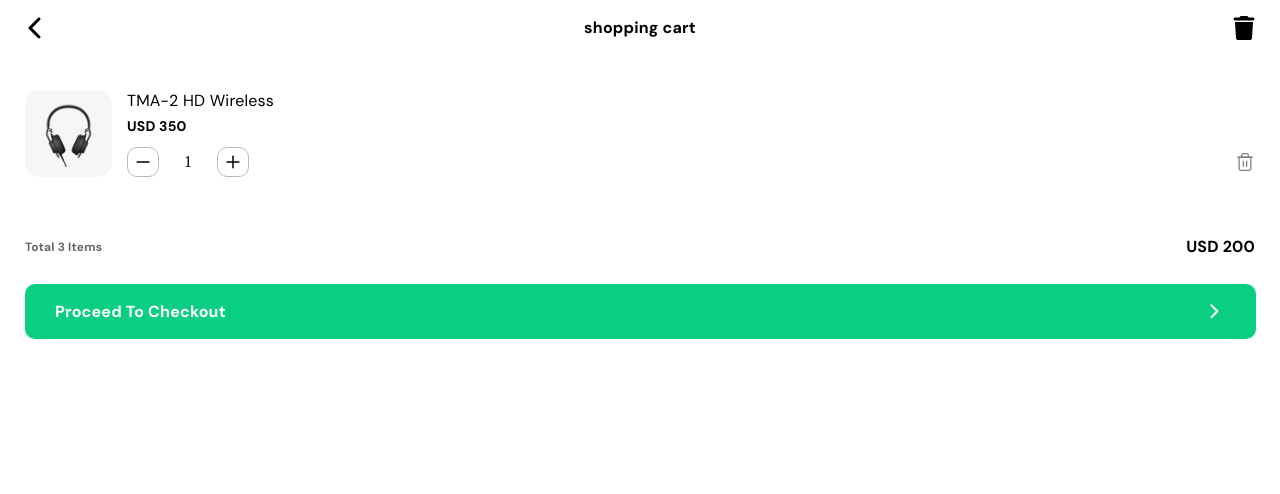
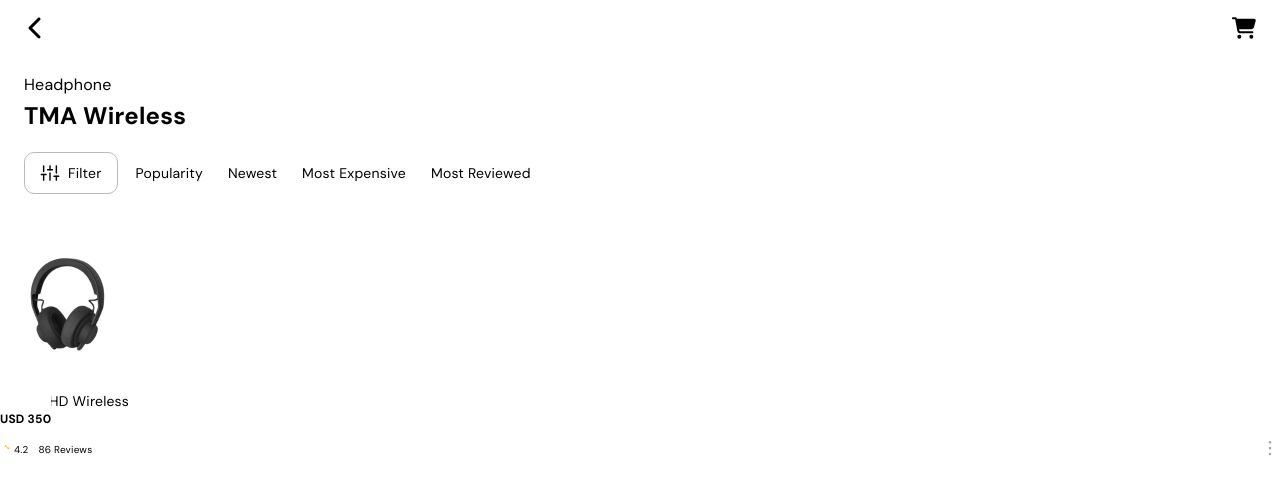
Before and after one commit to subhakant31/mern-audio-ecommerce, a React (Create React App) app: page / in a window 1280 px wide. Shown: the top 494 px of the page. Built offline with nearby package versions, Linux system fonts and the light colour scheme.

Commit message:
results page

```diff
--- a/src/App.jsx
+++ b/src/App.jsx
@@ -1,13 +1,14 @@
 import React from "react";
 import "./App.scss";
 import HomePage from "./pages/HomePage/HomePage";
-import ProfilePage  from "./pages/ProfilePage/ProfilePage";
+import ProfilePage from "./pages/ProfilePage/ProfilePage";
 import WishlistPage from "./pages/WishList/WishlistPage";
+import ResultsPage from "./pages/ResultsPage/ResultsPage";
 import AddToCartPage from "./pages/AddToCartPage/AddToCartPage";
 function App() {
   return (
     <React.Fragment>
-    <AddToCartPage/>
+      <ResultsPage />
     </React.Fragment>
   );
 }
--- a/src/components/PageHeaders/PageHeaders.scss
+++ b/src/components/PageHeaders/PageHeaders.scss
@@ -7,7 +7,7 @@
   padding: 0px 25px 0 24px;
   margin-top: 20px;
 
-  &__main-heading {
+  &__sub-heading {
     font-family: DM-Sans;
     display: block;
     font-size: 24px;
@@ -17,7 +17,7 @@
   }
   text-transform: capitalize;
 
-  &__sub-heading {
+  &__main-heading {
     font-family: DM-Sans;
     font-size: 16px;
     line-height: 20px;
--- a/src/components/ShoppingProduct/CartQuantity/CartControl.jsx
+++ b/src/components/ShoppingProduct/CartQuantity/CartControl.jsx
@@ -1,18 +1,52 @@
-import React from "react";
+import React, { useState } from "react";
 import "./CartControl.scss";
 
-function CartControl() {
+/*
+    @function : CartControl
+    @description : component function for adding/removing cart items
+    @param : props object
+  */
+function CartControl(props) {
+  const [itemCount, setItemCount] = useState(1); //initial item count
+  const minValue = 1; //minimum value under which item cannot be added
+  const maxValue = 5; //maximum value above which item cannot be added
+
+  /*
+    @function : handleClick
+    @description : function that increases/decreases item count when clicked on add/remove button
+    @param : event object
+  */
+  function handleClick(e) {
+    e.preventDefault();
+    //condition for item addition
+    if (e.target.parentNode.classList.contains("controls__plus")) {
+      if (itemCount != maxValue) {
+        setItemCount((prevItemCount) => {
+          return prevItemCount + 1;
+        });
+      }
+    }
+    //condition for item removal
+    else if (e.target.parentNode.classList.contains("controls__minus")) {
+      if (itemCount != minValue) {
+        setItemCount((prevItemCount) => {
+          return prevItemCount - 1;
+        });
+      }
+    }
+  }
+
   return (
     <div className="controls">
-      <a href="" className="controls__minus">
+      <a href="" className="controls__minus" onClick={handleClick}>
         <img
           src="./assets/images/icons/productminus.svg"
           alt="minus a product"
         />
       </a>
-      <span className="controls__number">1</span>
+      <span className="controls__number">{itemCount}</span>
 
-      <a href="" className="controls__plus">
+      <a href="" className="controls__plus" onClick={handleClick}>
         <img src="./assets/images/icons/productadd.svg " alt="add a product" />
       </a>
     </div>
--- a/src/components/ShoppingProduct/ProductItem/ProductItem.jsx
+++ b/src/components/ShoppingProduct/ProductItem/ProductItem.jsx
@@ -3,10 +3,16 @@
 import CartControl from "../CartQuantity/CartControl";
 import ProductDelete from "../ProductDelete/ProductDelete";
 
-function ProductItem() {
+function ProductItem(props) {
+  const hasControls = props.hasControls; // flag that tells whether the product item has controls to add or remove items from the cart
+
   return (
     <div className="product-cart-details">
-      <a href="" className="product-cart-details__image"  aria-label="cart item image">
+      <a
+        href=""
+        className="product-cart-details__image"
+        aria-label="cart item image"
+      >
         <img
           src="./assets/images/productImages/productimage1.png"
           alt="headset"
@@ -19,7 +25,7 @@
           <span className="product-cart-cost">USD 350</span>
         </div>
         <div className="product-cart-details__data__controls">
-          <CartControl></CartControl>
+          {hasControls && <CartControl></CartControl>}
           <ProductDelete></ProductDelete>
         </div>
       </div>
--- a/src/pages/AddToCartPage/AddToCartPage.jsx
+++ b/src/pages/AddToCartPage/AddToCartPage.jsx
@@ -1,10 +1,10 @@
 import React from "react";
 import "./AddToCartPage.scss";
 import CartTotalCost from "../../components/CartTotalCost/CartTotalCost";
-import CheckoutCart from '../../components/ProductActionButtonWithArrow/ProductActionButtonWithArrow';
+import CheckoutCart from "../../components/ProductActionButtonWithArrow/ProductActionButtonWithArrow";
 import ProductItem from "../../components/ShoppingProduct/ProductItem/ProductItem";
 import TitleComp from "../../components/TitleComp/TitleComp";
-import { faChevronLeft, faTrash} from "@fortawesome/free-solid-svg-icons";
+import { faChevronLeft, faTrash } from "@fortawesome/free-solid-svg-icons";
 
 function AddToCartPage() {
   return (
@@ -15,8 +15,8 @@
         state="show"
         title="shopping cart"
         rightIcon={faTrash}
-         ></TitleComp>
-      <ProductItem></ProductItem>
+      ></TitleComp>
+      <ProductItem hasControls={true}></ProductItem>
       <CartTotalCost></CartTotalCost>
       <CheckoutCart
         title="checkout button"
--- /dev/null
+++ b/src/pages/ResultsPage/ResultsPage.jsx
@@ -0,0 +1,32 @@
+import React from "react";
+import "./ResultsPage.scss";
+import TitleComp from "../../components/TitleComp/TitleComp";
+import PageHeaders from "../../components/PageHeaders/PageHeaders";
+import FilterCategory from "../../components/FilterCategory/FilterCategory";
+import SuggestedProductCard from "../../components/ProductDetails/ProductOverview/SuggestedProductCard/SuggestedProductCard";
+import {
+  faChevronLeft,
+  faCartShopping,
+} from "@fortawesome/free-solid-svg-icons";
+
+function ResultsPage() {
+  return (
+    <>
+      <TitleComp
+        leftIcon={faChevronLeft}
+        leftIconLabel="go back"
+        state=""
+        title=" "
+        rightIcon={faCartShopping}
+      ></TitleComp>
+      <PageHeaders heading="headphone" subHeading="TMA Wireless"></PageHeaders>
+      <FilterCategory />
+      <SuggestedProductCard
+        productName="TMA-2 HD Wireless"
+        productPrice={350}
+        hasRatingDetails={true}
+      />
+    </>
+  );
+}
+export default ResultsPage;
--- a/src/pages/WishList/WishlistPage.jsx
+++ b/src/pages/WishList/WishlistPage.jsx
@@ -16,7 +16,7 @@
         title="whislist"
         rightIcon={faTrash}
          ></TitleComp>
-      <ProductItem></ProductItem>
+      <ProductItem ></ProductItem>
       <ProductActionButton
         title="add to cart"
         ariaLabelText="add this item to cart"
--- a/src/pages/WishList/WishlistPage.scss
+++ b/src/pages/WishList/WishlistPage.scss
@@ -1,18 +1,12 @@
-
 @import "../../styles/partials/mixins";
 @import "../../styles/partials/variable";
 
-
 .wishlist-item-container {
-  .product-cart-details__data{
+  .product-cart-details__data {
     display: flex;
     flex-direction: row;
   }
   .product-bag-details__data {
     flex-direction: row;
   }
-
-  .controls {
-    display: none;
-  }
 }
```
Also changed, not shown: src/pages/ResultsPage/ResultsPage.scss (added).
